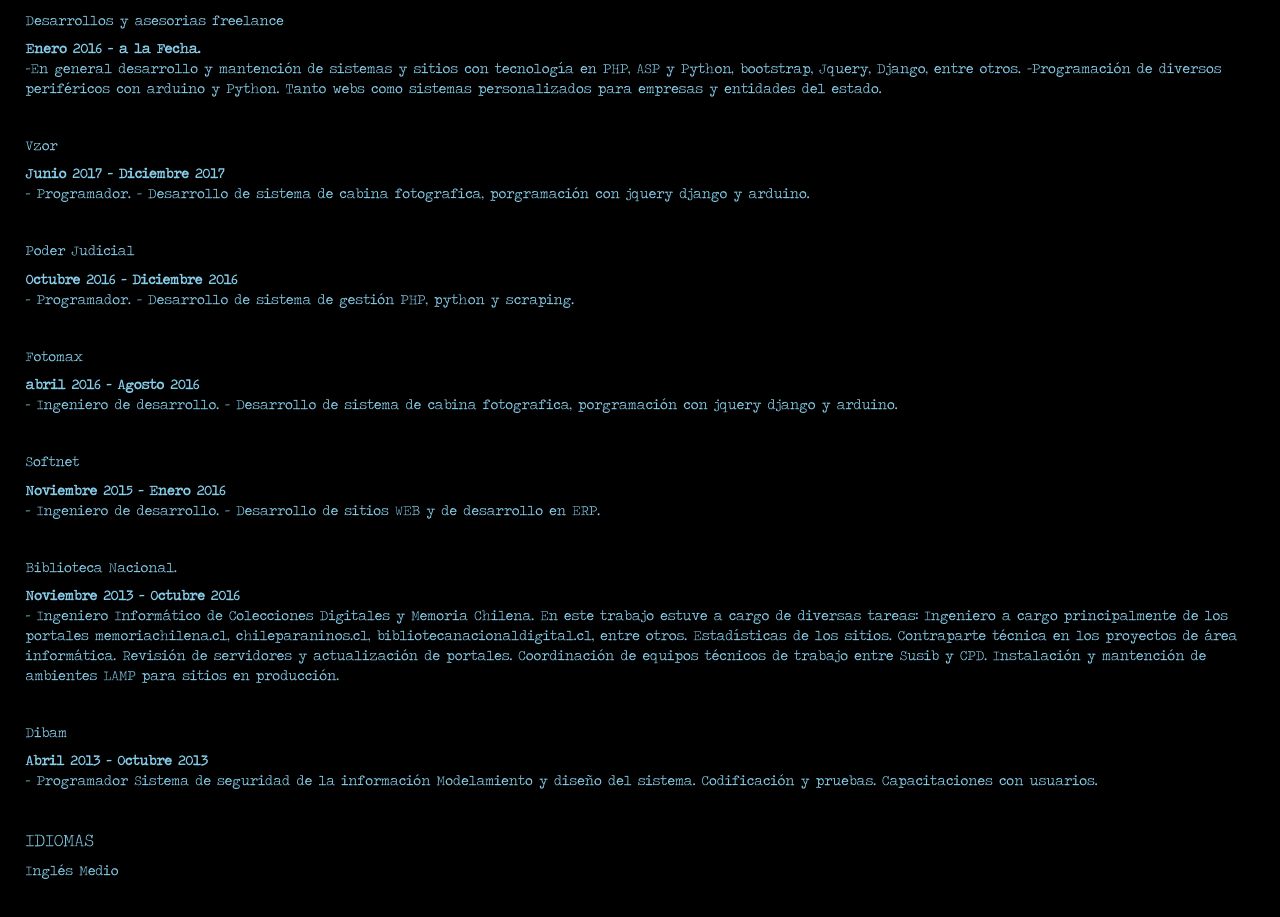
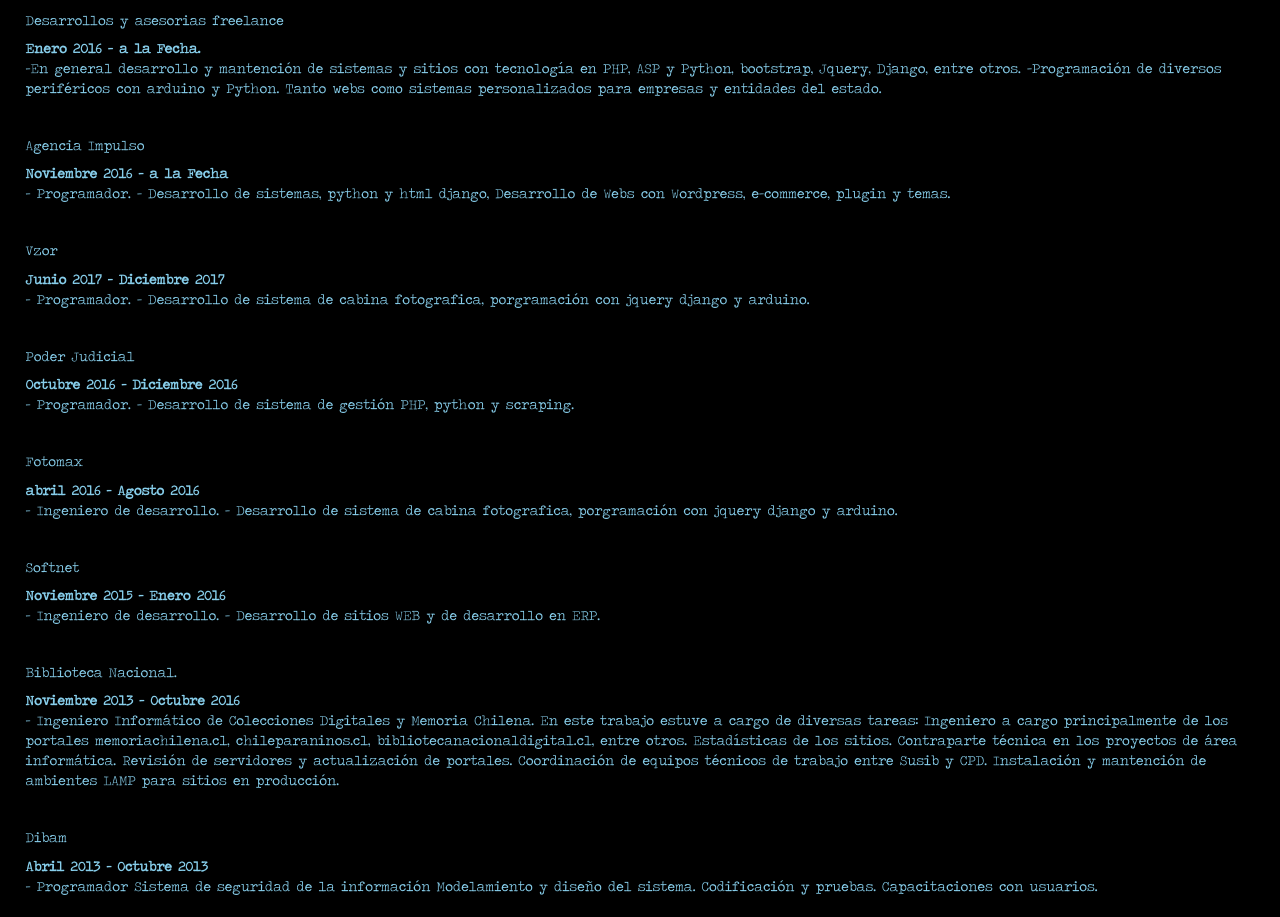
Before and after one commit to yeyox09/yeyox09.github.io, a plain HTML site: page index.html in a window 1280 px wide. Shown: the part 960-1877 px from the top of the page. Drawn offline with nearby package versions, Linux system fonts and the light colour scheme.

Commit message:
change 17

```diff
--- a/index.html
+++ b/index.html
@@ -52,7 +52,11 @@
         <p> -En general desarrollo y mantención de sistemas y sitios con tecnología en PHP, ASP y Python, bootstrap, Jquery, Django, entre otros. -Programación de diversos periféricos con arduino y Python. Tanto webs como sistemas personalizados para empresas y entidades del estado.
         </p>
         <br>
-       <h5>Vzor</h5>
+        <h5>Agencia Impulso</h5>
+        <strong>Noviembre 2016 – a la Fecha</strong>
+        <p> - Programador. - Desarrollo de sistemas, python y html django, Desarrollo de Webs con Wordpress, e-commerce, plugin y temas.</p>
+        <br>
+        <h5>Vzor</h5>
         <strong>Junio 2017 – Diciembre 2017</strong>
         <p> - Programador. - Desarrollo de sistema de cabina fotografica, porgramación con jquery django y arduino.</p>
          <br>
```
